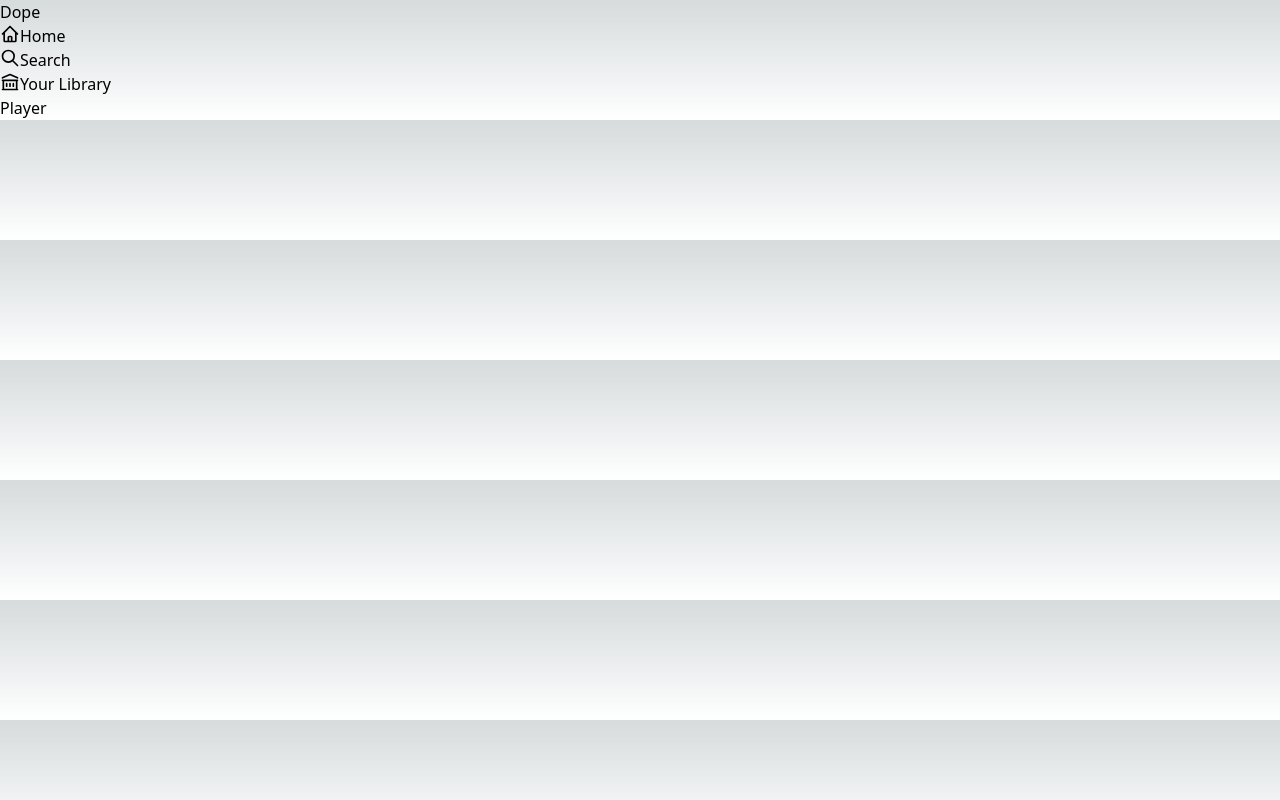
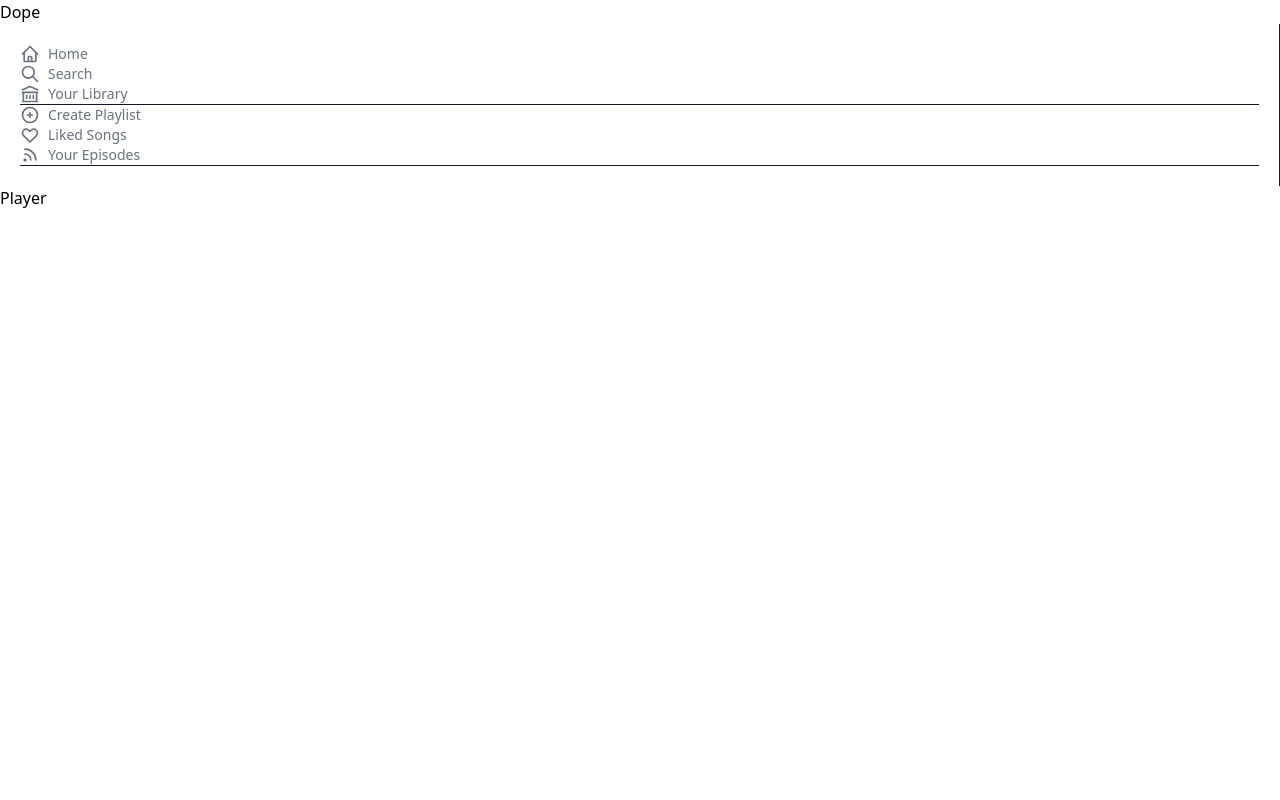
Before and after one commit to kuhbobe/forte, a Next.js app in the folder music-player/: page / in a window 1280 px wide. Built offline with nearby package versions, Linux system fonts and the light colour scheme.

Commit message:
more buttons
playlist, liked songs, episodes icons

```diff
--- a/music-player/components/Sidebar.js
+++ b/music-player/components/Sidebar.js
@@ -1,26 +1,49 @@
 import React from 'react'
 
-import {HomeIcon, SearchIcon, LibraryIcon, PlusCircleIcon} from "@heroicons/react/outline"
+import {HomeIcon, SearchIcon, LibraryIcon, PlusCircleIcon, RssIcon, HeartIcon} from "@heroicons/react/outline"
 
 function Sidebar() {
   return (
- <div>
+ <div className="text-gray-500 p-5 text-sm border-r
+ border-gray-900">
     <div>
-        <button className="flex">
+        <button  className="flex items-center space-x-2
+        hover:text-white">
      < HomeIcon className='w-5 h-5'/>
      <p>Home</p>
      </button>
 
-     <button className="flex">
+     <button  className="flex items-center space-x-2
+     hover:text-white">
      < SearchIcon className='w-5 h-5'/>
      <p>Search</p>
      </button>
 
-     <button className="flex">
+     <button  className="flex items-center space-x-2
+     hover:text-white">
      < LibraryIcon className='w-5 h-5'/>
      <p>Your Library</p>
      </button>
+<hr className="border-5-[0.1x] border-gray-900" />
 
+<button  className="flex items-center space-x-2
+        hover:text-white">
+     < PlusCircleIcon className='w-5 h-5'/>
+     <p>Create Playlist</p>
+     </button>
+
+     <button  className="flex items-center space-x-2
+     hover:text-white">
+     < HeartIcon className='w-5 h-5'/>
+     <p>Liked Songs</p>
+     </button>
+
+     <button  className="flex items-center space-x-2
+     hover:text-white">
+     < RssIcon className='w-5 h-5'/>
+     <p>Your Episodes</p>
+     </button>
+<hr className="border-5-[0.1x] border-gray-900" />
     </div>
  </div>
   )
--- a/music-player/styles/globals.css
+++ b/music-player/styles/globals.css
@@ -2,7 +2,7 @@
 @tailwind components;
 @tailwind utilities;
 
-:root {
+/* :root {
   --foreground-rgb: 0, 0, 0;
   --background-start-rgb: 214, 219, 220;
   --background-end-rgb: 255, 255, 255;
@@ -30,4 +30,4 @@
   .text-balance {
     text-wrap: balance;
   }
-}
+} */
```
